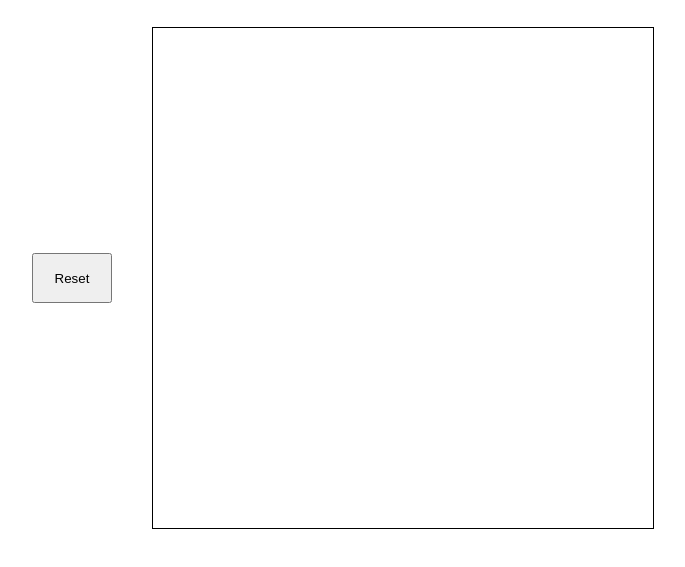
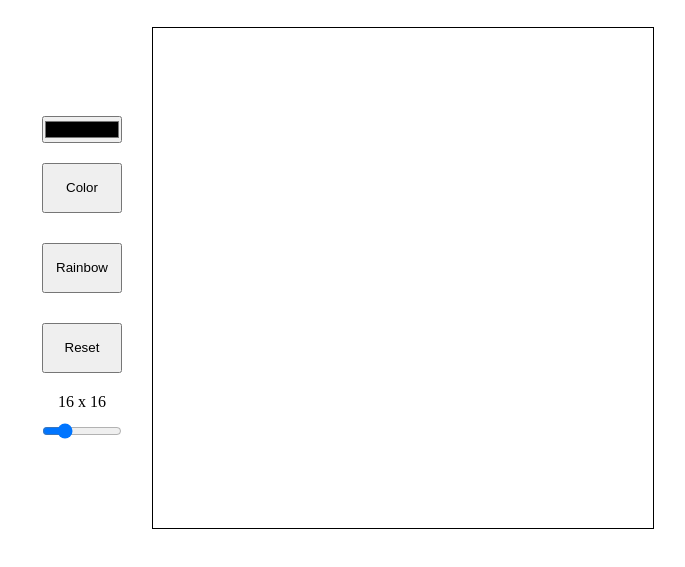
Before and after one commit to Mohamedsayhii/Etch-a-Sketch, a plain HTML site: page index.html in a window 1280 px wide. Shown: the part 111-678 px from the top of the page, without its empty margins (247-932 px from the left). Drawn offline with Linux system fonts and the light colour scheme.

Commit message:
yalla 7ouma

```diff
--- a/index.html
+++ b/index.html
@@ -12,7 +12,14 @@
     <h1>Etch-A-Sketch Baby</h1>
     <h3>Mama Mia!</h3>
     <div class="main">
-      <button id="reset-btn">Reset</button>
+      <div class="settings">
+        <input type="color" name="" id="color-picker" />
+        <button id="color-btn">Color</button>
+        <button id="rainbow-btn">Rainbow</button>
+        <button id="reset-btn">Reset</button>
+        <div id="sizeValue" class="size-value">16 x 16</div>
+        <input id="sizeSlider" type="range" value="16" min="1" max="64" />
+      </div>
       <div class="grid-container"></div>
     </div>
   </body>
--- a/script.js
+++ b/script.js
@@ -1,5 +1,9 @@
 let rows;
 let columns;
+
+let colorBtn = document.querySelector(`#color-btn`);
+let rainbow = document.querySelector(`#rainbow-btn`);
+let randomColor = Math.floor(Math.random() * 16777215).toString(16);
 
 //Steps 2 and 3
 let gridContainer = document.querySelector(".grid-container");
@@ -27,9 +31,7 @@ resetButton.addEventListener(`click`, () => {
   size = Number(prompt(`Enter the new size`));
   console.log(size);
 
-  while (gridContainer.firstChild) {
-    gridContainer.removeChild(gridContainer.lastChild);
-  }
+  gridContainer.innerHTML = "";
 
   gridContainer.style.gridTemplateColumns = `repeat(${size}, minmax(0, 1fr))`;
   gridContainer.style.gridTemplateRows = `repeat(${size}, minmax(0, 1fr))`;
@@ -43,7 +45,7 @@ resetButton.addEventListener(`click`, () => {
 
   gridItems.forEach((gridItem) => {
     gridItem.addEventListener(`mousemove`, () => {
-      const randomColor = Math.floor(Math.random() * 16777215).toString(16);
+      let randomColor = Math.floor(Math.random() * 16777215).toString(16);
       gridItem.style.backgroundColor = `#` + randomColor;
       gridItem.style.transitionDuration = `1.2s`;
     });
--- a/style.css
+++ b/style.css
@@ -12,16 +12,28 @@ body {
   flex-direction: row;
 }
 
-#reset-btn {
+#color-picker {
+  padding: 0;
+}
+
+button {
+  margin: 10px;
   height: 50px;
   width: 80px;
-  margin-right: 30px;
   align-self: center;
 }
 
-div {
-  margin: 0;
-  padding: 0;
+input {
+  width: 80px;
+  align-self: center;
+}
+
+.settings {
+  display: flex;
+  margin-right: 10px;
+  flex-direction: column;
+  justify-content: center;
+  gap: 10px;
 }
 
 h1 {
```
